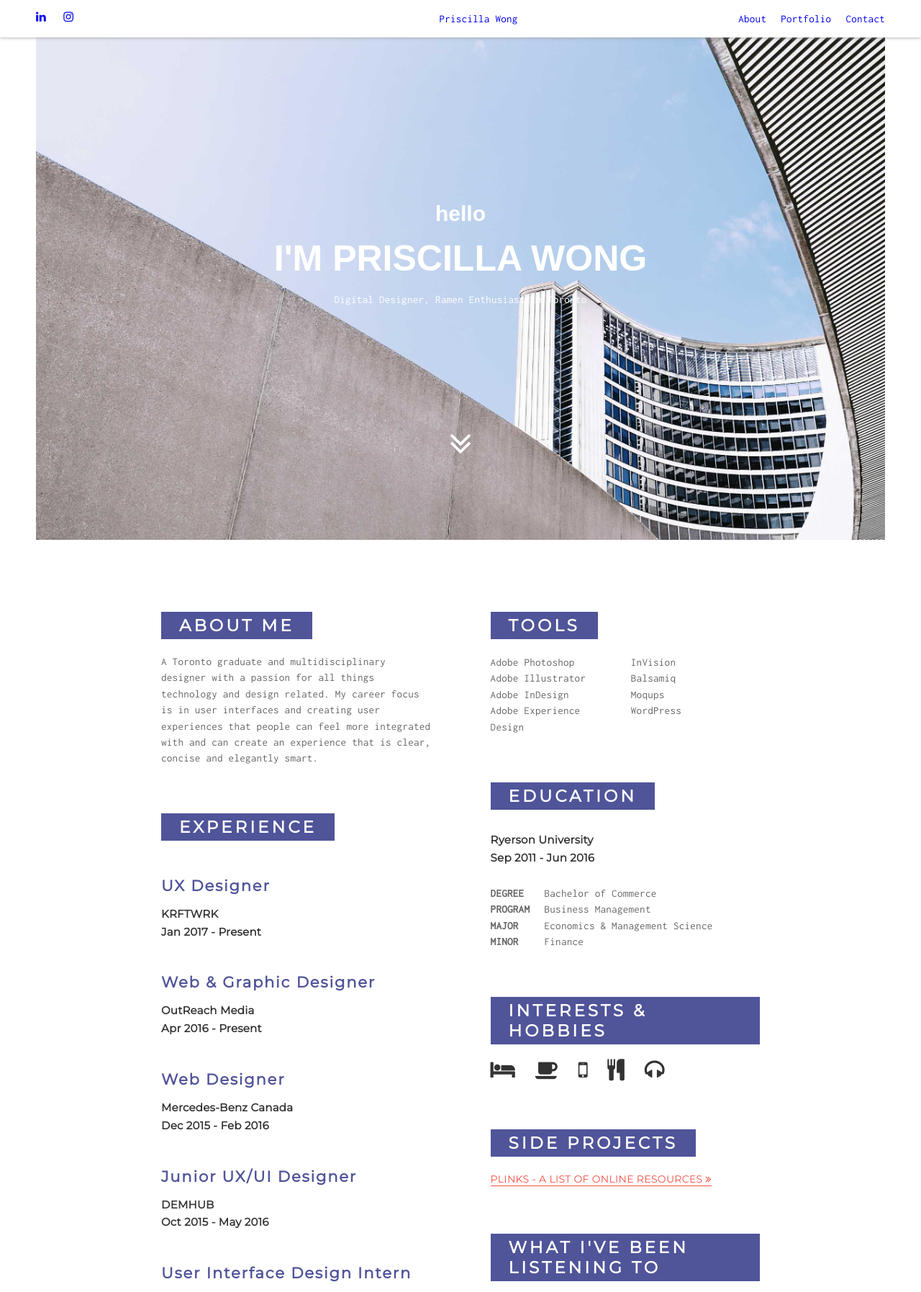
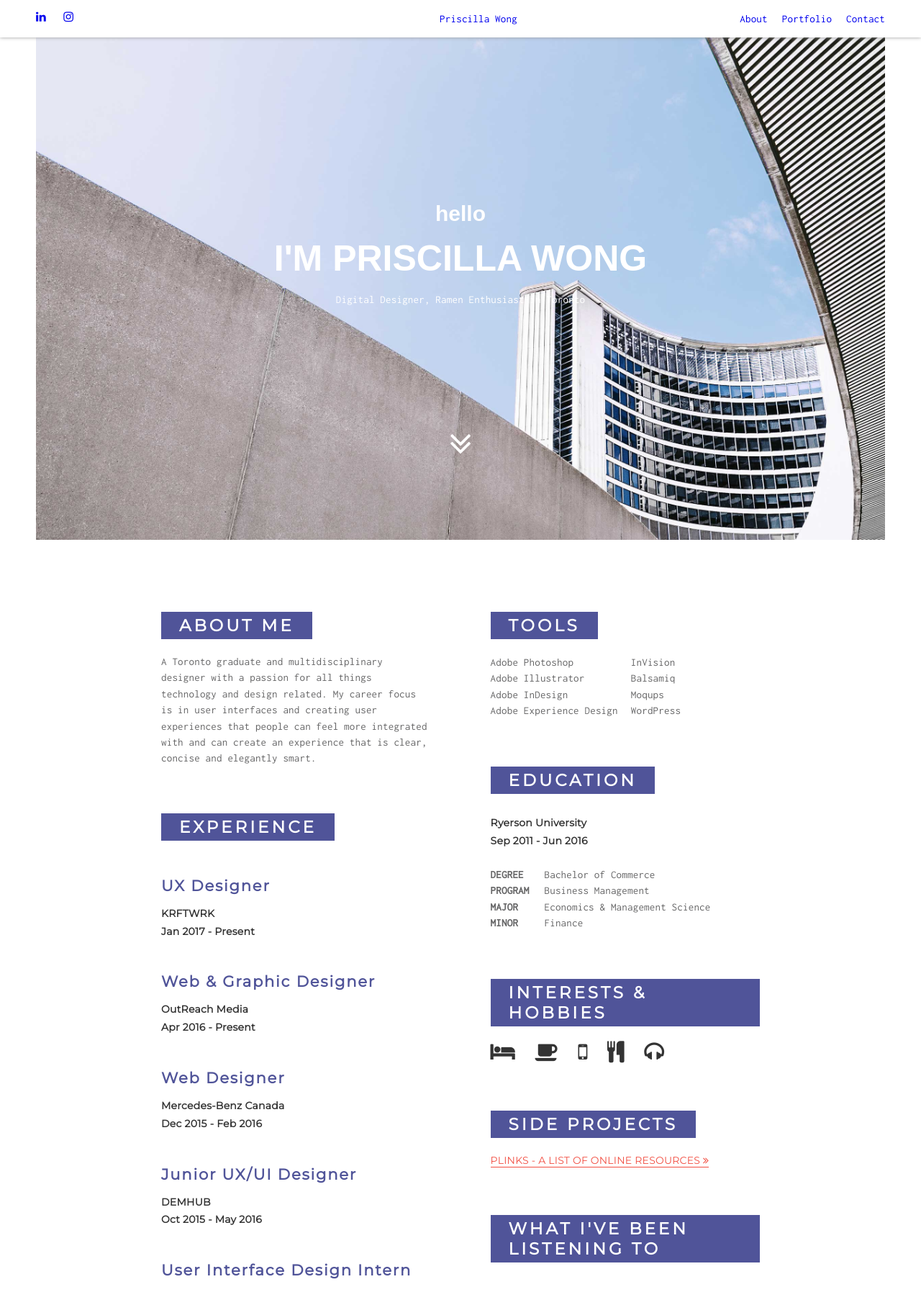
Before and after one commit to priswongys/priswongys.github.io, a PHP site: page /index.html in a window 1280 px wide. Shown: the top 1795 px of the page at 72% size. Run offline with PHP 8.4, Linux system fonts and the light colour scheme; grey boxes are pictures that could not be loaded.

Commit message:
More Text Style Changes

```diff
--- a/styles/styles.css
+++ b/styles/styles.css
@@ -165,9 +165,9 @@ h4 {
 
 h5, h5 li {
 	font-family: 'Montserrat', sans-serif;
-	font-size: 15px;
+	font-size: 14px;
 	letter-spacing: 0.25px;
-	font-weight: 800;
+	font-weight: 600;
 	line-height: 1.55rem;
 	color: #333;
 }
@@ -178,7 +178,7 @@ p, li {
 	font-size: 15px;
 	line-height: 1.4rem;
 	color: #666667;
-	letter-spacing: 0.3px;
+	letter-spacing: 0.2px;
 }
 
 main a, .interests a, .sideprojects a {
```
